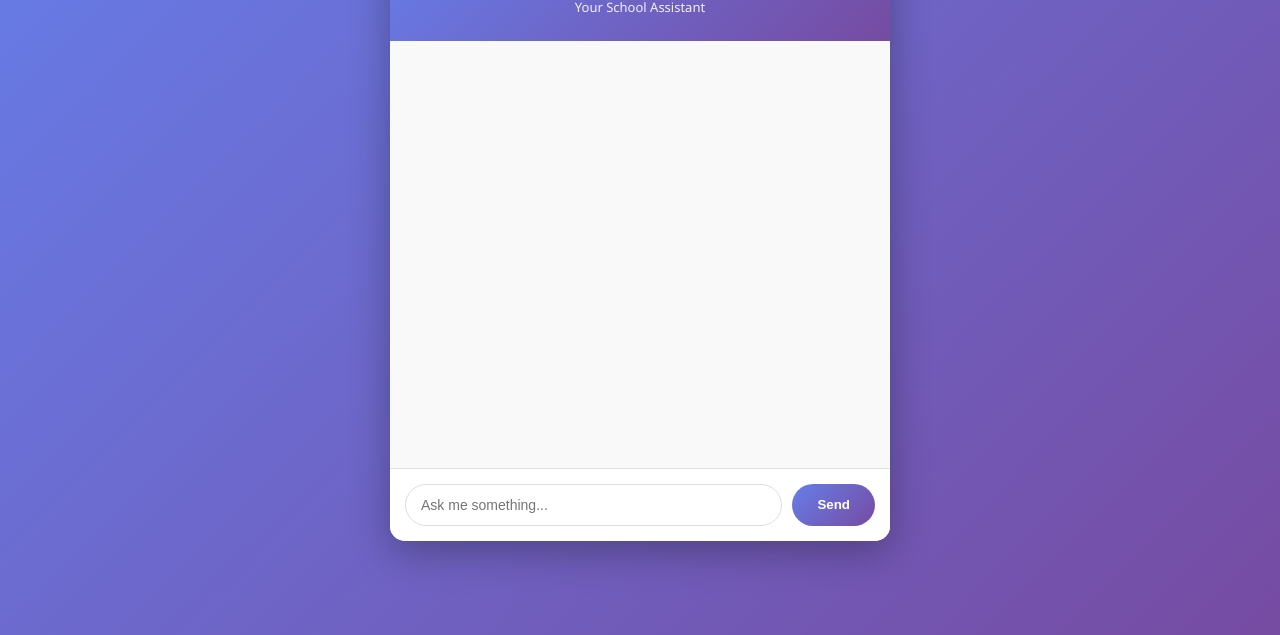
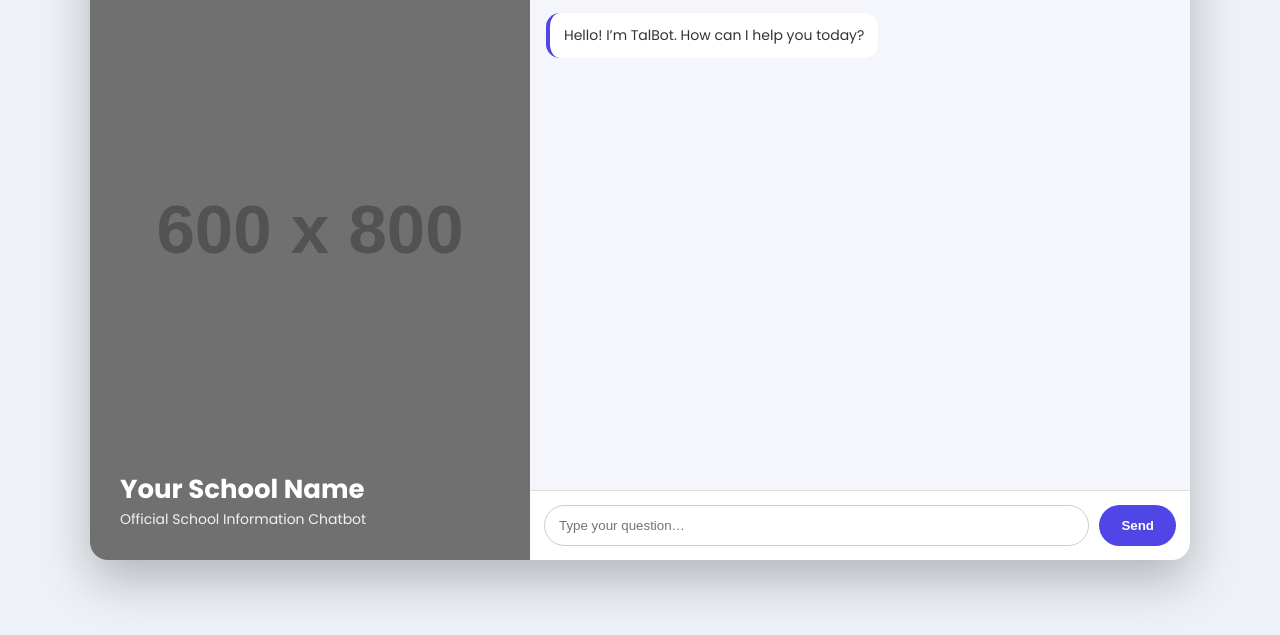
Before and after one commit to smileyeditz013-hub/TalBot, a website: page public/index.html in a window 1280 px wide. Shown: the part 165-800 px from the top of the page. Drawn offline with Linux system fonts and the light colour scheme; placeholder pictures from the web are drawn by us.

Commit message:
Update index.html

```diff
--- a/public/index.html
+++ b/public/index.html
@@ -1,7 +1,12 @@
 <!DOCTYPE html>
-<html>
+<html lang="en">
 <head>
-    <title>TalBot - School Assistant</title>
+<meta charset="UTF-8">
+<meta name="viewport" content="width=device-width, initial-scale=1.0">
+<title>TalBot – School Assistant</title>
+
+<link href="https://fonts.googleapis.com/css2?family=Poppins:wght@400;600;700&display=swap" rel="stylesheet">
+
 <style>
 * {
   margin: 0;
@@ -10,161 +15,199 @@
 }
 
 body {
-            font-family: 'Segoe UI', Tahoma, Geneva, Verdana, sans-serif;
-            background: linear-gradient(135deg, #667eea 0%, #764ba2 100%);
+  font-family: 'Poppins', sans-serif;
+  background: #eef1f7;
   min-height: 100vh;
   display: flex;
+  align-items: center;
   justify-content: center;
-            align-items: center;
-            padding: 20px;
 }
 
-        .container {
+/* MAIN LAYOUT */
+.app {
+  width: 100%;
+  max-width: 1100px;
+  height: 650px;
   background: white;
-            border-radius: 15px;
-            box-shadow: 0 10px 40px rgba(0, 0, 0, 0.3);
-            width: 100%;
-            max-width: 500px;
+  display: flex;
+  border-radius: 18px;
   overflow: hidden;
+  box-shadow: 0 20px 50px rgba(0,0,0,0.25);
 }
 
+/* LEFT IMAGE PANEL (DESKTOP ONLY) */
+.side-image {
+  width: 40%;
+  background: linear-gradient(
+      rgba(0,0,0,0.45),
+      rgba(0,0,0,0.45)
+    ),
+    url("https://via.placeholder.com/600x800") center/cover no-repeat;
+  color: white;
+  padding: 30px;
+  display: flex;
+  flex-direction: column;
+  justify-content: flex-end;
+}
+
+.side-image h2 {
+  font-size: 26px;
+  font-weight: 700;
+}
+
+.side-image p {
+  font-size: 14px;
+  opacity: 0.9;
+}
+
+/* CHAT PANEL */
+.chat-panel {
+  width: 60%;
+  display: flex;
+  flex-direction: column;
+}
+
+/* HEADER */
 .header {
-            background: linear-gradient(135deg, #667eea 0%, #764ba2 100%);
+  padding: 18px;
+  background: #4f46e5;
   color: white;
-            padding: 25px;
   text-align: center;
 }
 
 .header h1 {
-            font-size: 28px;
-            margin-bottom: 5px;
+  font-size: 22px;
 }
 
 .header p {
-            font-size: 13px;
+  font-size: 12px;
   opacity: 0.9;
 }
 
-        #chat {
+/* CHAT AREA */
+#messages {
+  flex: 1;
+  padding: 16px;
+  overflow-y: auto;
+  background: #f5f6fb;
   display: flex;
   flex-direction: column;
-            height: 500px;
-        }
-
-        #messages {
-            flex: 1;
-            overflow-y: auto;
-            padding: 20px;
-            display: flex;
-            flex-direction: column;
-            gap: 10px;
-            background: #f9f9f9;
+  gap: 12px;
 }
 
 .msg {
-            padding: 12px 15px;
-            border-radius: 10px;
-            max-width: 80%;
-            word-wrap: break-word;
-            animation: slideIn 0.3s ease;
+  max-width: 75%;
+  padding: 12px 14px;
+  border-radius: 14px;
+  font-size: 14px;
+  animation: fade 0.2s ease;
 }
 
-        @keyframes slideIn {
-            from {
-                opacity: 0;
-                transform: translateY(10px);
-            }
-            to {
-                opacity: 1;
-                transform: translateY(0);
-            }
+@keyframes fade {
+  from { opacity: 0; transform: translateY(6px); }
+  to { opacity: 1; transform: translateY(0); }
 }
 
 .bot {
-            background: #e3f2fd;
-            color: #1976d2;
+  background: white;
+  color: #333;
   align-self: flex-start;
-            border-left: 4px solid #667eea;
+  border-left: 4px solid #4f46e5;
 }
 
 .user {
-            background: #667eea;
+  background: #4f46e5;
   color: white;
   align-self: flex-end;
-            text-align: right;
 }
 
+/* INPUT AREA */
 .input-area {
-            padding: 15px;
-            background: white;
   display: flex;
   gap: 10px;
-            border-top: 1px solid #e0e0e0;
+  padding: 14px;
+  border-top: 1px solid #ddd;
 }
 
 #input {
   flex: 1;
-            padding: 12px 15px;
-            border: 1px solid #ddd;
-            border-radius: 25px;
-            font-size: 14px;
+  padding: 12px 14px;
+  border-radius: 22px;
+  border: 1px solid #ccc;
   outline: none;
-            transition: border-color 0.3s;
-        }
-
-        #input:focus {
-            border-color: #667eea;
 }
 
 button {
-            padding: 12px 25px;
-            background: linear-gradient(135deg, #667eea 0%, #764ba2 100%);
+  background: #4f46e5;
   color: white;
   border: none;
-            border-radius: 25px;
+  padding: 12px 22px;
+  border-radius: 22px;
+  font-weight: 600;
   cursor: pointer;
-            font-weight: bold;
-            transition: transform 0.2s, box-shadow 0.2s;
 }
 
-        button:hover {
-            transform: translateY(-2px);
-            box-shadow: 0 5px 15px rgba(102, 126, 234, 0.4);
+/* MOBILE VERSION */
+@media (max-width: 900px) {
+  .app {
+    flex-direction: column;
+    height: 100vh;
+    border-radius: 0;
   }
 
-        button:active {
-            transform: translateY(0);
+  .side-image {
+    display: none;
+  }
+
+  .chat-panel {
+    width: 100%;
+  }
 }
 </style>
 </head>
+
 <body>
 
-<div class="container">
+<div class="app">
+
+  <!-- LEFT IMAGE -->
+  <div class="side-image">
+    <h2>Your School Name</h2>
+    <p>Official School Information Chatbot</p>
+  </div>
+
+  <!-- CHAT -->
+  <div class="chat-panel">
     <div class="header">
       <h1>🤖 TalBot</h1>
-        <p>Your School Assistant</p>
+      <p>Ask about enrollment, fees, and school info</p>
     </div>
 
-    <div id="chat">
     <div id="messages"></div>
+
     <div class="input-area">
-            <input id="input" placeholder="Ask me something..." />
+      <input id="input" placeholder="Type your question…" />
       <button onclick="send()">Send</button>
     </div>
   </div>
+
 </div>
 
 <script>
+const messages = document.getElementById("messages");
+
+function addMessage(text, type) {
+  messages.innerHTML += `<div class="msg ${type}">${text}</div>`;
+  messages.scrollTop = messages.scrollHeight;
+}
+
 async function send() {
   const input = document.getElementById("input");
   const msg = input.value.trim();
-
   if (!msg) return;
 
   input.value = "";
-
-    document.getElementById("messages").innerHTML +=
-        `<div class='msg user'>${msg}</div>`;
+  addMessage(msg, "user");
 
   const res = await fetch("/chat", {
     method: "POST",
@@ -173,18 +216,14 @@ async function send() {
   });
 
   const data = await res.json();
-
-    document.getElementById("messages").innerHTML +=
-        `<div class='msg bot'>${data.reply}</div>`;
-
-    // Auto-scroll to bottom
-    document.getElementById("messages").scrollTop = document.getElementById("messages").scrollHeight;
+  addMessage(data.reply, "bot");
 }
 
-// Allow Enter key to send
-document.getElementById("input").addEventListener("keypress", (e) => {
+document.getElementById("input").addEventListener("keydown", e => {
   if (e.key === "Enter") send();
 });
+
+addMessage("Hello! I’m TalBot. How can I help you today?", "bot");
 </script>
 
 </body>
```
Lines whose indentation alone changed are shown as unchanged.
